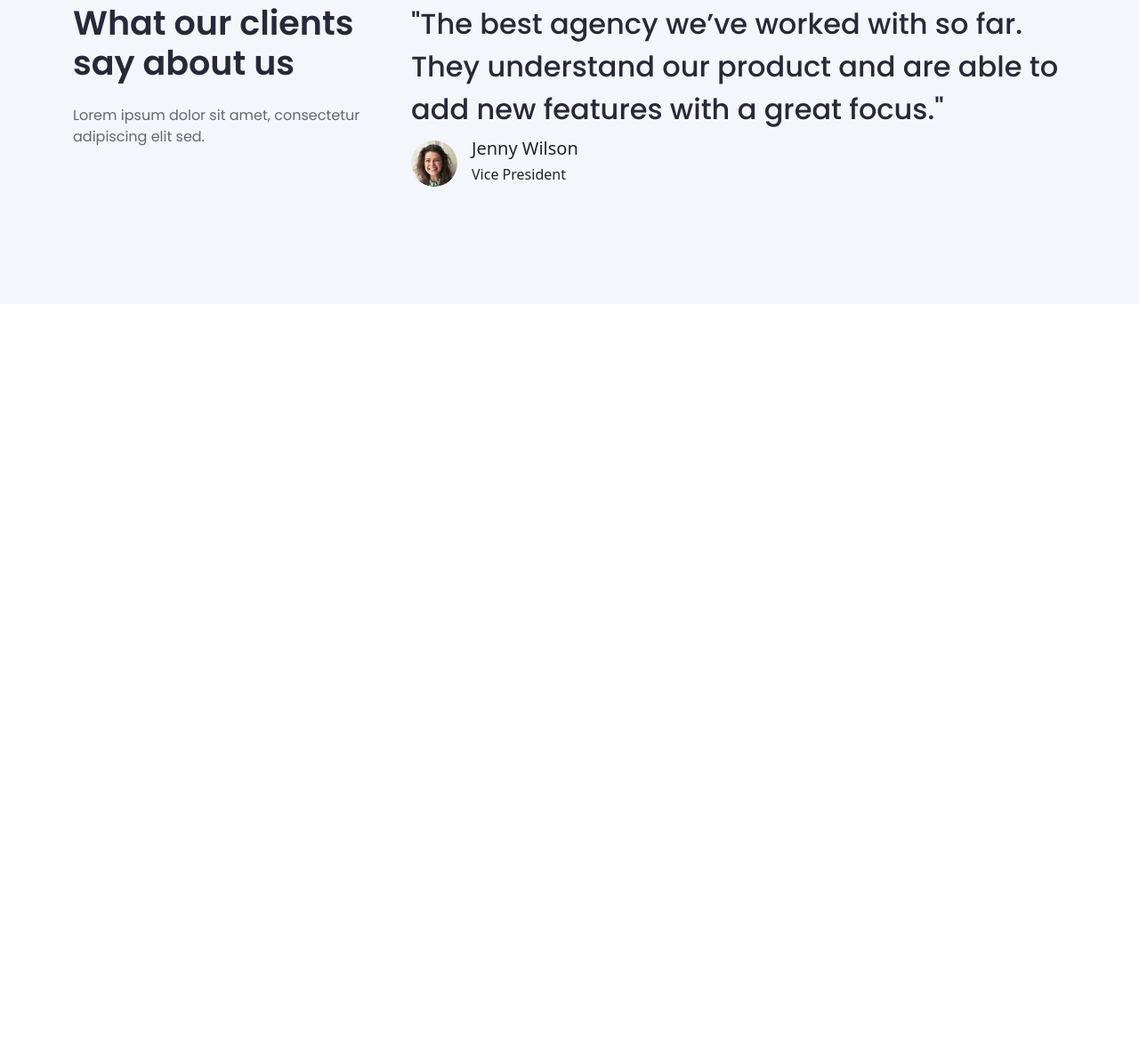
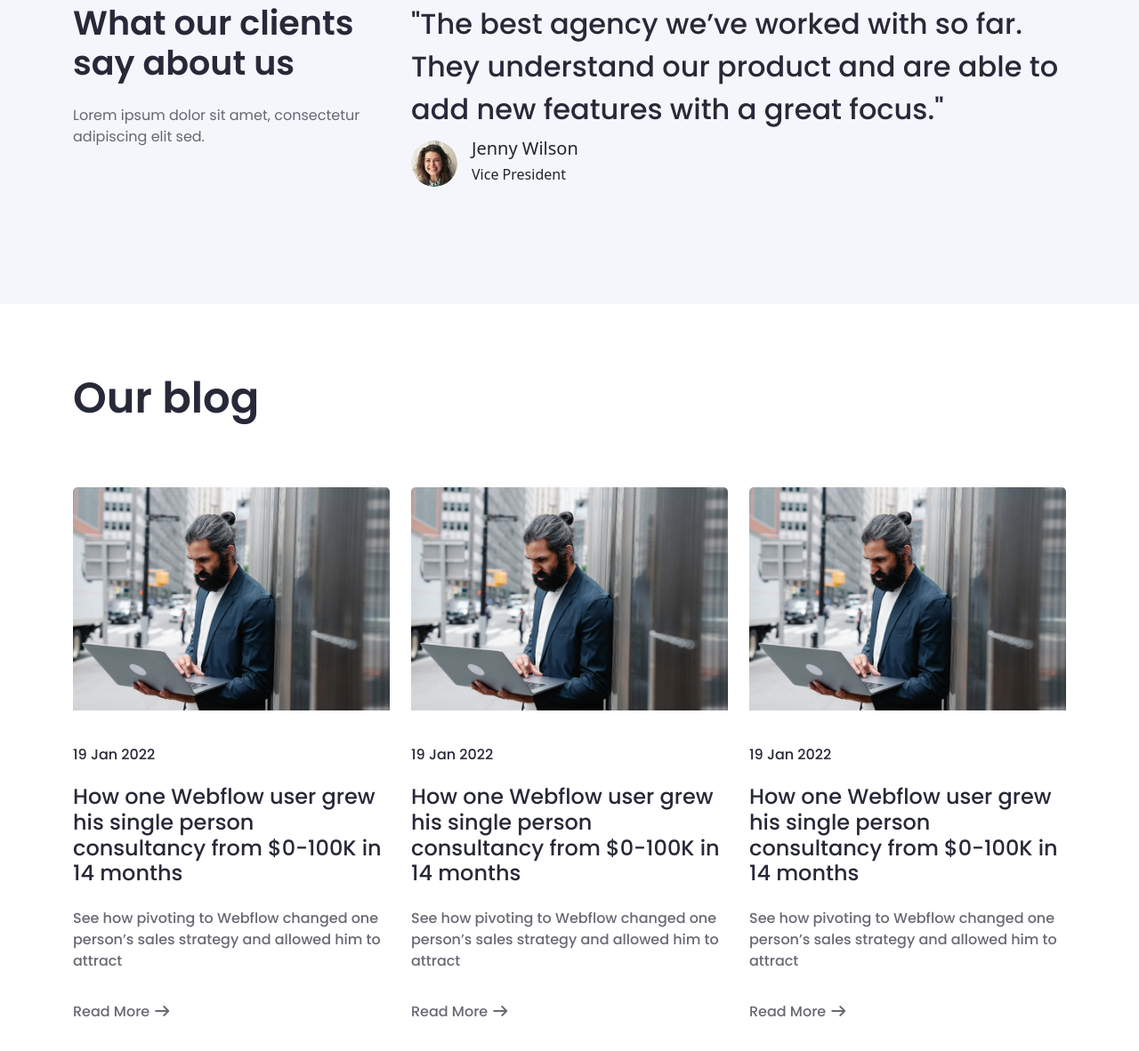
Before and after one commit to sajibkhandev/Finsweet_2503, a plain HTML site: page index.html in a window 1280 px wide. Shown: the part 3668-4850 px from the top of the page at 89% size. Before the commit the page ends 4010 px from the top, so only its background shows below. Drawn offline with Linux system fonts and the light colour scheme.

Commit message:
add blog part

```diff
--- a/css/style.css
+++ b/css/style.css
@@ -376,3 +376,64 @@ Cliet css start
 /* ===================
 Cliet css end
 ====================== */
+/* ===================
+blog css start
+====================== */
+.blog{
+  padding-top: 77px;
+  padding-bottom: 179px;
+
+}
+.blog .card{
+  width: 100% !important;
+  border: 0px;
+
+}
+.blog h2{
+   color: #282938;
+  font-size: 48px;
+  font-weight: 600;
+  font-family: "Poppins", sans-serif;
+  padding-bottom: 64px;
+}
+.blog .card-body{
+  padding: 0px;
+}
+.blog .card-date{
+  color: #282938;
+  font-size: 16px;
+  font-weight: 500;
+  font-family: "Poppins", sans-serif;
+  padding-top: 40px;
+  padding-bottom: 16px;
+}
+.blog .card-title{
+  color: #282938;
+  font-size: 24px;
+  font-weight: 500;
+  font-family: "Poppins", sans-serif;
+
+
+}
+.blog .card-text{
+  color: rgba(40, 41, 56,0.70);
+  font-size: 16px;
+  font-weight: 500;
+  font-family: "Poppins", sans-serif;
+  padding-top: 16px;
+  padding-bottom: 32px;
+  margin: 0px;
+}
+
+.blog a{
+  color: rgba(40, 41, 56,0.70);
+  font-size: 16px;
+  font-weight: 500;
+  font-family: "Poppins", sans-serif;
+
+
+
+}
+/* ===================
+blog css end
+====================== */
--- a/index.html
+++ b/index.html
@@ -282,6 +282,52 @@
     <!-- =======================
           Client part end
      =========================== -->
+    <!-- =======================
+          Blog part start
+     =========================== -->
+     <section class="blog">
+       <div class="container">
+        <h2>Our blog</h2>
+          <div class="row">
+            <div class="col-lg-4">
+              <div class="card" style="width: 18rem;">
+                  <img src="./images/blog1.png" class="card-img-top" alt="...">
+                  <div class="card-body">
+                    <h6 class="card-date">19 Jan 2022</h6>
+                    <h5 class="card-title">How one Webflow user grew his single person consultancy from $0-100K in 14 months</h5>
+                    <p class="card-text">See how pivoting to Webflow changed one person’s sales strategy and allowed him to attract</p>
+                    <a href="#" >Read More <i class="fa-solid fa-arrow-right"></i></a>
+                  </div>
+                </div>
+            </div>
+            <div class="col-lg-4">
+              <div class="card" style="width: 18rem;">
+                  <img src="./images/blog1.png" class="card-img-top" alt="...">
+                  <div class="card-body">
+                    <h6 class="card-date">19 Jan 2022</h6>
+                    <h5 class="card-title">How one Webflow user grew his single person consultancy from $0-100K in 14 months</h5>
+                    <p class="card-text">See how pivoting to Webflow changed one person’s sales strategy and allowed him to attract</p>
+                    <a href="#" >Read More <i class="fa-solid fa-arrow-right"></i></a>
+                  </div>
+                </div>
+            </div>
+            <div class="col-lg-4">
+              <div class="card" style="width: 18rem;">
+                  <img src="./images/blog1.png" class="card-img-top" alt="...">
+                  <div class="card-body">
+                    <h6 class="card-date">19 Jan 2022</h6>
+                    <h5 class="card-title">How one Webflow user grew his single person consultancy from $0-100K in 14 months</h5>
+                    <p class="card-text">See how pivoting to Webflow changed one person’s sales strategy and allowed him to attract</p>
+                    <a href="#" >Read More <i class="fa-solid fa-arrow-right"></i></a>
+                  </div>
+                </div>
+            </div>
+          </div>
+       </div>
+     </section>
+    <!-- =======================
+          Blog part end
+     =========================== -->
 
     <script src="./js/bootstrap.bundle.min.js"></script>
   </body>
```
Also changed, not shown: images/blog1.png (added).
